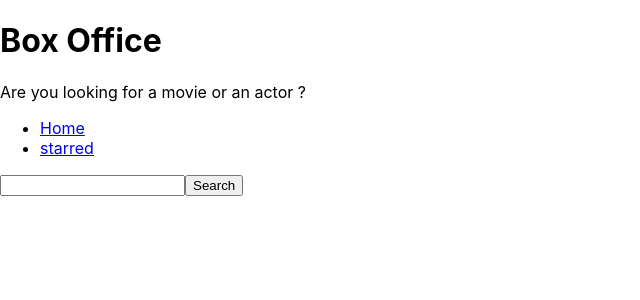
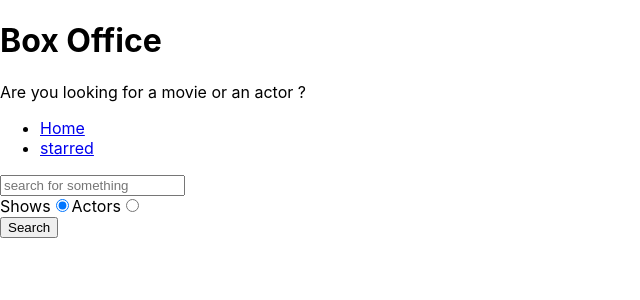
Before and after one commit to dimensionl3ss/box-office, a React (Create React App) app: page / in a window 1280 px wide. Shown: the top 300 px of the page, without its empty margins (0-640 px from the left). Built offline with nearby package versions, Linux system fonts and the light colour scheme.

Commit message:
Added search option

```diff
--- a/src/pages/Home.js
+++ b/src/pages/Home.js
@@ -4,12 +4,14 @@
 const Home = () => {
     const [input, setInput] = useState('');
     const [results, setResults] = useState(null);
+    const [searchOption, setSearchOption] = useState('shows');
+    const isShowSearch = searchOption === 'shows';
     const onInputChange = ev => {
         setInput(ev.target.value);
     };
     const onSearch = ev => {
 
-        apiGet(`/search/shows?q=${input}`)
+        apiGet(`/search/${searchOption}?q=${input}`)
         .then(result => {
             setResults(result);
             console.log(result);// recieve the result
@@ -27,21 +29,47 @@
         }
 
         if(results && results.length > 0) {
-            return (
-            <div>
-                {results.map(item => (
-                        <div key = {item.show.id}>
-                            {item.show.name}
-                        </div>
-                    ))}
-            </div>
-            );
+            return results[0].show
+            ? results.map(item => (<div key = {item.show.id}>
+                                    {item.show.name}
+                                    </div>))
+            : results.map(item => (<div key = {item.person.id}>
+                                    {item.person.name}
+                                    </div>))
         }
         return null;
     }
+    const onRadioChange = (ev) => {
+        setSearchOption(ev.target.value);
+    }
     return (
         <MainPageLayout>
-            <input type="text" onChange={onInputChange} onKeyDown={onKeyDown} value = {input}/>
+            <input
+                type="text"
+                placeholder ="search for something"
+                onChange={onInputChange}
+                onKeyDown={onKeyDown} value = {input}
+            />
+            <div>
+                <label htmlFor = "shows-search">Shows
+                    <input
+                        id = "shows-search"
+                        type="radio" value="shows"
+                        checked = {isShowSearch}
+                        onChange={onRadioChange}
+                    />
+                </label>
+                <label htmlFor="actors-search">
+                    Actors
+                    <input
+                        id = "actors-search"
+                        type="radio"
+                        value="people"
+                        checked = {!isShowSearch}
+                        onChange={onRadioChange}
+                    />
+                </label>
+            </div>
             <button type="button" onClick={onSearch} >Search</button>
             {renderResults()}
         </MainPageLayout>
```
